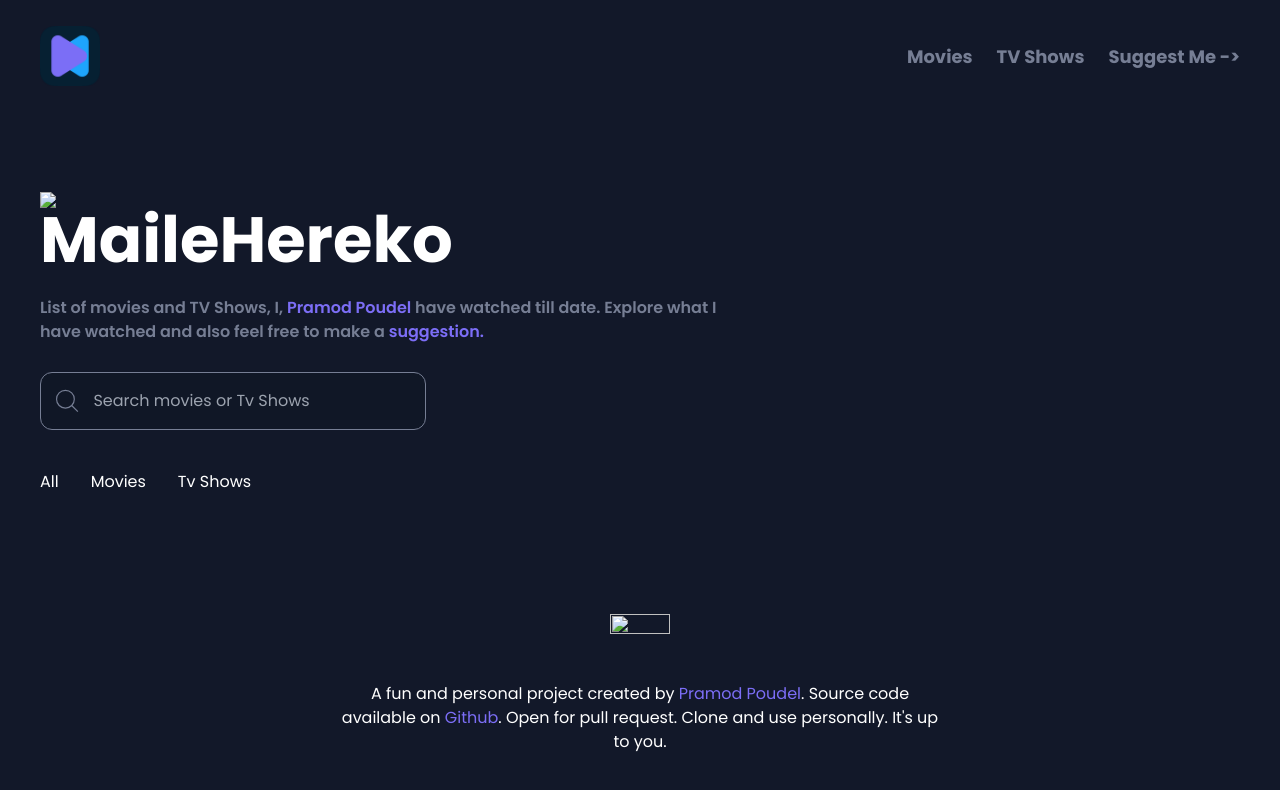
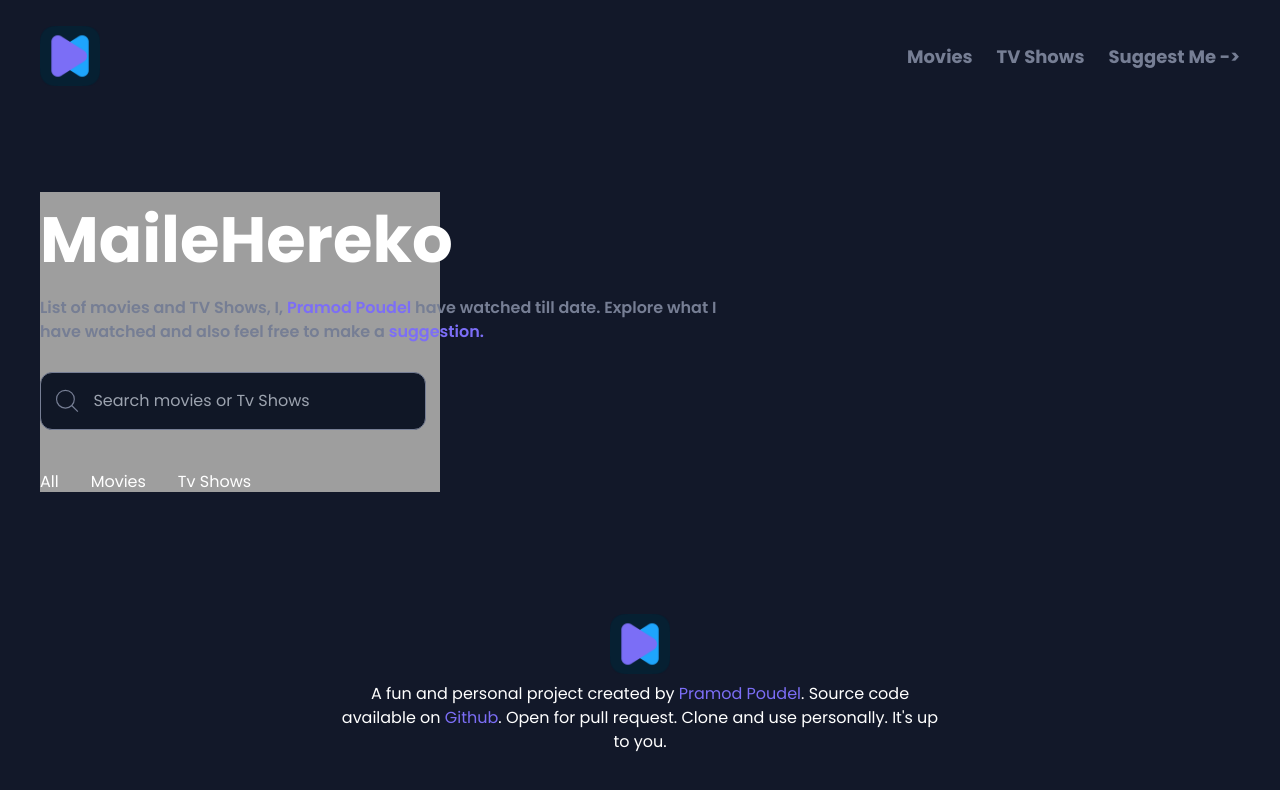
Before and after one commit to sai-ram-kaushik/enpointe-assignment, a website: page src/index.html in a window 1280 px wide. Drawn offline with nearby package versions, Linux system fonts and the light colour scheme; the site is published under a folder, as on GitHub Pages, so addresses that start at the root find nothing; no server answers.

Commit message:
updated the path

```diff
--- a/src/index.html
+++ b/src/index.html
@@ -21,7 +21,7 @@
       <div
         class="flex items-center justify-between px-5 md:px-10 w-full h-full"
       >
-        <img src="../public/logo.png" width="60px" height="60px" />
+        <img src="assets/logo.png" width="60px" height="60px" />
 
         <ul
           class="hidden md:flex items-center gap-6 text-[18px] font-bold text-whiteShade"
@@ -42,7 +42,7 @@
     <main
       class="py-10 md:py-20 w-full px-5 md:px-10 container mx-auto relative"
     >
-      <img src="/public/bg.png" class="absolute -z-[990]" />
+      <img src="assets/bg.png" class="absolute -z-[990]" />
       <div class="flex flex-col items-start gap-2 z-[998]">
         <h1 class="text-[32px] md:text-[64px] font-bold">MaileHereko</h1>
 
@@ -94,7 +94,7 @@
 
     <footer class="w-full bg-background py-5">
       <div class="flex flex-col items-center justify-center gap-2">
-        <img src="/public/logo.png" width="60px" height="60px" />
+        <img src="assets/logo.png" width="60px" height="60px" />
         <p class="max-w-[600px] text-center">
           A fun and personal project created by <span>Pramod Poudel</span>.
           Source code available on <span>Github</span>. Open for pull request.
```
Also changed, not shown: src/movie-details.html (+2 -2 lines), src/assets/1.jpg (renamed from public/1.jpg), src/assets/avenger1.jpg (renamed from public/avenger1.jpg), src/assets/avengers.jpg (renamed from public/avengers.jpg), src/assets/logo.png (renamed from public/logo.png), 1 other file.
